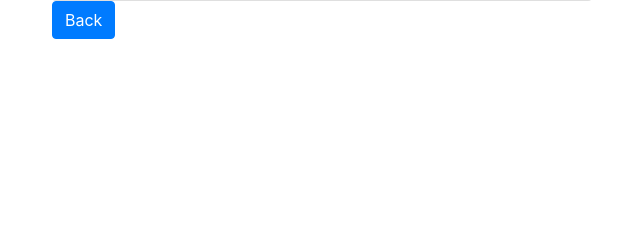
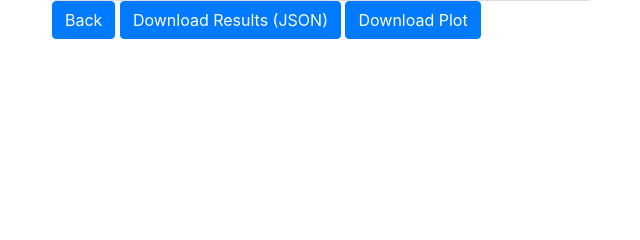
Before and after one commit to adriana-awa/isde-projects-2024-J, a FastAPI app: template app/templates/classification_output.html in a window 1280 px wide. Shown: the part 219-459 px from the top of the page, without its empty margins (603-1243 px from the left). Run offline with FastAPI, Linux system fonts and the light colour scheme; the template is opened without the code that fills it, so the values that code supplies are empty; some libraries are stand-ins or nearby versions.

Commit message:
download JSON button

```diff
--- a/app/templates/classification_output.html
+++ b/app/templates/classification_output.html
@@ -30,6 +30,9 @@
                     </div>
                 </div>
                 <a class="btn btn-primary" href="/classifications" role="button">Back</a>
+        <!-- Issue 3 buttons -->
+                <a class="btn btn-primary" href="/download_results?image_id={{image_id}}&classification_scores={{classification_scores}}" role="button">Download Results (JSON)</a>
+                <a class="btn btn-primary" href="/download_plot?image_id={{image_id}}&classification_scores={{classification_scores}}" role="button">Download Plot</a>
         </div>
     </div>
     <script src="{{ "static/graph.js" }}" id="makeGraph" classification_scores="{{classification_scores}}"></script>
--- a/main.py
+++ b/main.py
@@ -1,13 +1,12 @@
-import json
+import json, os
 from fastapi import FastAPI, Request
-from fastapi.responses import HTMLResponse
+from fastapi.responses import HTMLResponse, FileResponse
 from fastapi.staticfiles import StaticFiles
 from fastapi.templating import Jinja2Templates
 from app.config import Configuration
 from app.forms.classification_form import ClassificationForm
 from app.ml.classification_utils import classify_image
 from app.utils import list_images
-
 
 app = FastAPI()
 config = Configuration()
@@ -28,12 +27,16 @@ def info() -> dict[str, list[str]]:
 
 @app.get("/", response_class=HTMLResponse)
 def home(request: Request):
-    """The home page of the service."""
-    return templates.TemplateResponse("home.html", {"request": request})
+    """The home page of the service with histogram functionality."""
+    return templates.TemplateResponse(
+        "home.html",
+        {"request": request, "images": list_images()}
+    )
 
 
 @app.get("/classifications")
 def create_classify(request: Request):
+    """Renders the classification selection page."""
     return templates.TemplateResponse(
         "classification_select.html",
         {"request": request, "images": list_images(), "models": Configuration.models},
@@ -42,6 +45,7 @@ def create_classify(request: Request):
 
 @app.post("/classifications")
 async def request_classification(request: Request):
+    """Handles the classification request."""
     form = ClassificationForm(request)
     await form.load_data()
     image_id = form.image_id
@@ -55,3 +59,23 @@ async def request_classification(request: Request):
             "classification_scores": json.dumps(classification_scores),
         },
     )
+
+#create gets for the download of the JSON results and the GRAPH
+# Issue 3:
+@app.get("/download_results")
+def download_results(image_id : str, classification_scores : str):
+    """Download the results (classification
+     scores) as a JSON file"""
+    file_name = f"classification_result_{image_id}.json"
+    file_path = os.getcwd() + "/" + file_name
+    classification_scores = json.loads(classification_scores)
+    with open(file_path, "w") as f:
+        json.dump(classification_scores, f)
+
+    return FileResponse(file_path, media_type="application/json", filename=file_name)
+
+''''@app.get("/download_plot")
+def download_plot():
+    """Download the PNG file showing the
+    top 5 scores in a plot (bar chart)."""
+    '''
```
